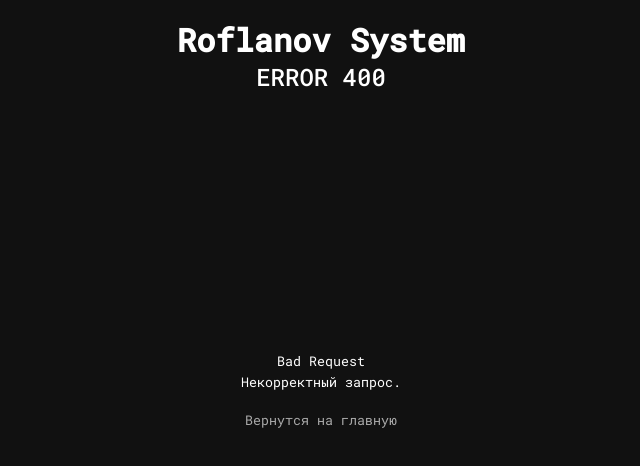
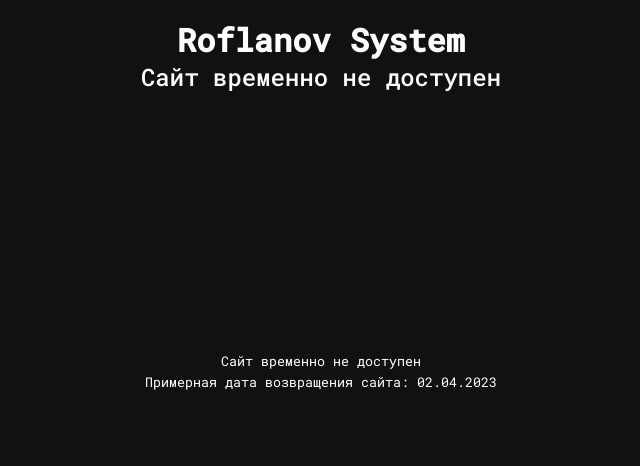
Before and after one commit to RoflanovOFF/main_site, a plain HTML site: page index.html in a window 1280 px wide. Shown: the whole page, without its empty margins (319-959 px from the left). Drawn offline with Linux system fonts and the light colour scheme; files that its build step writes are made by us from their sources.

Commit message:
Update and rename 400.html to index.html

```diff
--- a/400.html
+++ b/index.html
@@ -4,19 +4,17 @@
     <meta charset="UTF-8">
     <link rel="stylesheet" href="/ERROR/style.css"/>
     <link rel="shortcut icon" href="../ICONS/favicon.png" type="image/png">
-    <title>Некорректный запрос</title>
+    <title>Roflanov System</title>
 </head>
 <body>
     <div class="head">
         <h1 class="main">Roflanov System</h1>
-        <h2 class="main">ERROR 400</h2>
+        <h2 class="main">Сайт временно не доступен</h2>
     </div>
 
     <div class="msgs">
-        <p>Bad Request</p>
-        <p>Некорректный запрос.</p>
-        <br>
-        <a href="/">Вернутся на главную</a>
+        <p>Сайт временно не доступен</p>
+        <p>Примерная дата возвращения сайта: 02.04.2023</p>
     </div>
 </body>
 </html>
```
